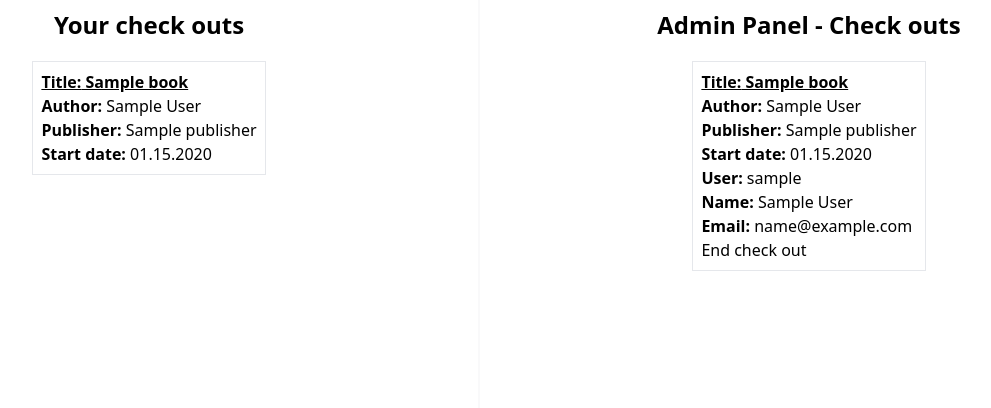
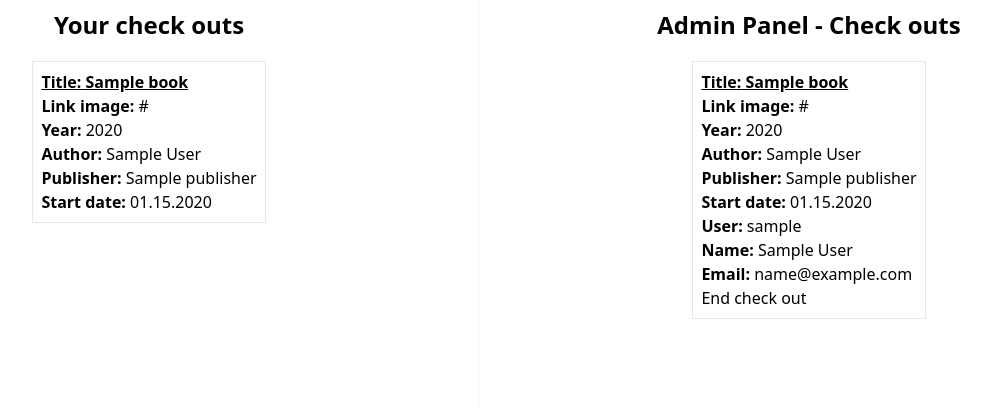
Before and after one commit to Logic232/Library-Django, a Django app: page /loans/ in a window 1280 px wide. Shown: the part 100-508 px from the top of the page, without its empty margins (161-1152 px from the left). Run offline with Django 3.2, Linux system fonts and the light colour scheme; a user stored in the database is signed in; tables that the repository leaves empty hold one stand-in row (values such as "Sample post"); style sheets or scripts are compiled from the project's sources; some libraries are stand-ins or nearby versions.

Commit message:
male poprawki + dodany rok i link obrazu ksiazki

```diff
--- a/base/models.py
+++ b/base/models.py
@@ -30,8 +30,10 @@ class Loans(models.Model):
 
 class Books(models.Model):
     book_name = models.CharField(max_length=50)
-    book_isbn = models.CharField(max_length=20)
+    book_isbn = models.CharField(max_length=20, null=True)
     book_edition = models.CharField(max_length=20, null=True)
+    book_year = models.IntegerField(null=True)
+    book_link = models.TextField(null=True)
     author_name = models.ForeignKey(Author, on_delete=models.CASCADE)
     publisher_name = models.ForeignKey(Publisher, on_delete=models.CASCADE)
     loan_id = models.OneToOneField(Loans, on_delete=models.CASCADE, blank=True)
--- a/base/templates/base/book.html
+++ b/base/templates/base/book.html
@@ -40,10 +40,12 @@
         <div>
           <div>
             <div>
+              <p>Link image: {{book.book_link}}</p> <!-- Zdjecie ksiazki -->
               <h3>Title: {{book.book_name}}</h3>
                 <span>Author: {{book.author_name}}</span>
               </a>
               <br>
+              <p>Year: {{book.book_year}}</p>
               <p>Publisher: {{book.publisher_name}}</p>
               <span>Book edition: {{book.book_edition}}</span>
               <br>
--- a/base/templates/base/books_list.html
+++ b/base/templates/base/books_list.html
@@ -12,7 +12,7 @@
                 />
                 <div class="mt-5 ml-2 text-[#000B33] truncate">
                     <p>{{book.book_name}}</p>
-                    <p class="text-base font-medium">{{book.author_name.author_name}} (2008)</p>
+                    <p class="text-base font-medium">{{book.author_name.author_name}} ({{book.book_year}})</p>
                 </div>
             </div>
         </a>
--- a/base/templates/base/loans.html
+++ b/base/templates/base/loans.html
@@ -10,6 +10,8 @@
                 <a href="{% url 'book' loan.books.book_name %}">
                     <p class="underline font-bold"><span class="font-bold">Title:</span> {{loan.books.book_name}}</p>
                 </a>
+                <p><span class="font-bold">Link image:</span> {{loan.books.book_link}}</p> <!--  to mozna zamienic z nazwa ksiazki jako link -->
+                <p><span class="font-bold">Year:</span> {{loan.books.book_year}}</p>
                 <p><span class="font-bold">Author:</span> {{loan.books.author_name}}</p>
                 <p><span class="font-bold">Publisher:</span> {{loan.books.publisher_name}}</p>
                 <p><span class="font-bold">Start date:</span> {{loan.loan_date|date:'m.d.Y'}}</p>
@@ -33,6 +35,8 @@
                     <a href="{% url 'book' loan.book_name %}">
                         <p class="underline font-bold"><span class="font-bold">Title:</span> {{loan.book_name}}</p>
                     </a>
+                    <h3><span class="font-bold">Link image:</span> {{loan.book_link}}</h3>
+                    <h3><span class="font-bold">Year:</span> {{loan.book_year}}</h3>
                     <h3><span class="font-bold">Author:</span> {{loan.author_name}}</h3>
                     <h3><span class="font-bold">Publisher:</span> {{loan.publisher_name}}</h3>
                     <h3><span class="font-bold">Start date:</span> {{loan.loan_id.loan_date|date:'m.d.Y'}}</h3>
--- a/base/templates/base/profile.html
+++ b/base/templates/base/profile.html
@@ -22,7 +22,9 @@
         {% if loans.exists %}
         {% for loan in last_loan %}
         <div class="grid place-content-center">
+          <h3><span class="text-base font-semibold">Link image-photo: </span>{{loan.books.book_link}}</h3>
           <h3><span class="text-base font-semibold">Title: </span>{{loan.books.book_name}}</h3>
+          <h3><span class="text-base font-semibold">Year: </span>{{loan.books.book_year}}</h3>
           <h3><span class="text-base font-semibold">Author:</span> {{loan.books.author_name}}</h3>
           <h3><span class="text-base font-semibold">Publisher:</span> {{loan.books.publisher_name}}</h3>
           <h3><span class="text-base font-semibold">Date of check out:</span> {{loan.loan_date|date:'m.d.Y'}}</h3>
--- a/base/views.py
+++ b/base/views.py
@@ -108,6 +108,8 @@ def book(request, pk):
     book_author = book.author_name
     book_publisher = book.publisher_name
     book_isbn = book.book_isbn
+    book_year = book.book_year
+    book_link = book.book_link
     book_loan = list(Books.objects.filter(
         book_name=pk).values_list('loan_id', flat=True))
     del_or_upd = None
@@ -141,7 +143,7 @@ def book(request, pk):
             del_or_upd = True
 
     context = {'book': book, 'book_name': book_name, 'book_edition': book_edition,
-               'book_author': book_author, 'book_publisher': book_publisher, 'book_isbn': book_isbn, 'book_loan': book_loan, 'del_or_upd': del_or_upd}
+               'book_author': book_author, 'book_publisher': book_publisher, 'book_isbn': book_isbn, 'book_loan': book_loan, 'del_or_upd': del_or_upd, 'book_link': book_link, 'book_year': book_year}
     return render(request, 'base/book.html', context)
 
 
@@ -163,8 +165,10 @@ def updateBook(request, pk):
 
         Books.objects.filter(book_name=pk).update(
             book_name=request.POST.get('book_name'),
+            book_year=request.POST.get('book_year'),
             book_isbn=request.POST.get('book_isbn'),
             book_edition=request.POST.get('book_edition'),
+            book_link=request.POST.get('book_link'),
             author_name=author,
             publisher_name=publisher
         )
@@ -208,8 +212,10 @@ def addBook(request):
             loans_id_create = Loans.objects.create(id=loans_id)
             Books.objects.create(
                 book_name=request.POST.get('book_name'),
+                book_year=request.POST.get('book_year'),
                 book_isbn=request.POST.get('book_isbn'),
                 book_edition=request.POST.get('book_edition'),
+                book_link=request.POST.get('book_link'),
                 author_name=author,
                 publisher_name=publisher,
                 loan_id=loans_id_create
```
Also changed, not shown: base/forms.py (+16 -7 lines), base/templates/base/book_form.html (+7 -2 lines), base/templates/base/update-book.html (+13 -5 lines), base/migrations/0002_auto_20220525_1430.py (added).
